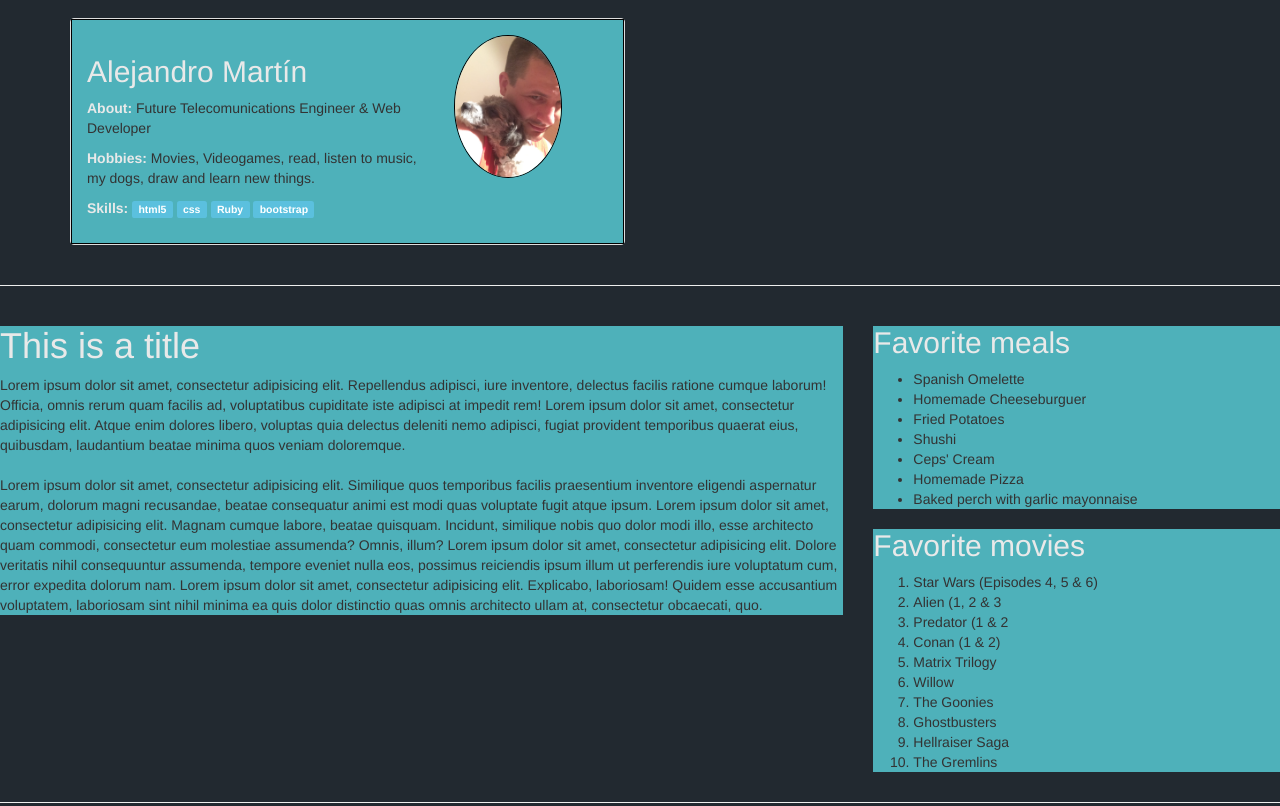
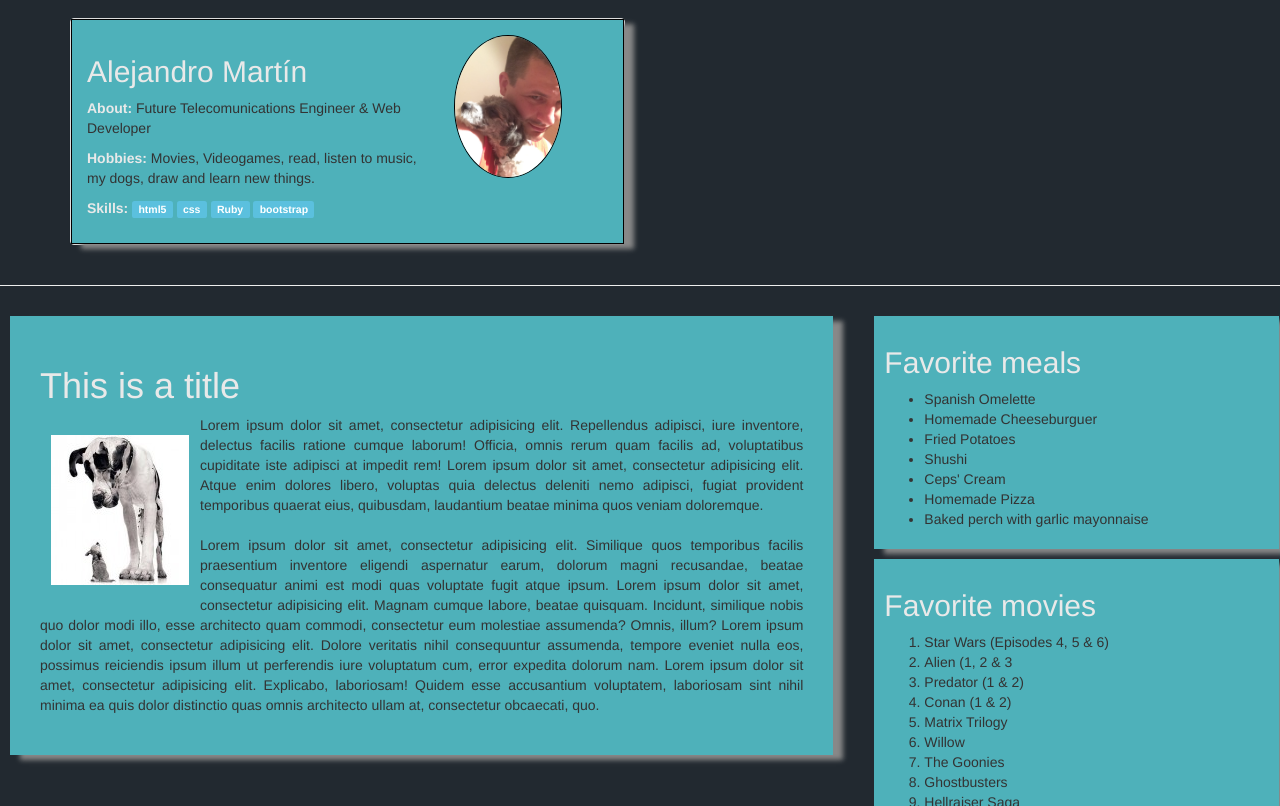
Before and after one commit to alejandromartincruz/html_css_test, a plain HTML site: page about_me.html in a window 1280 px wide. Shown: the part 146-952 px from the top of the page. Drawn offline with nearby package versions, Linux system fonts and the light colour scheme.

Commit message:
more CSS section

```diff
--- a/about_me.html
+++ b/about_me.html
@@ -36,7 +36,7 @@
   	<div class="col-md-6">
 
       <div class="panel panel-default"><a name="user_profile"></a>
-			<div class="panel-body green_color borderline">
+			<div class="panel-body green_color borderline shadowedBox">
               		<div class="row">
                         <div class="col-sm-8">
                             <h2 class="white_text">Alejandro Martín</h2>
@@ -62,9 +62,12 @@
 <hr>
 
 <div class="row">
+
 	<div class="col-sm-8 main-left container"><a name="about_me"></a>
- 	<article class="green_color">
+ 	<article class="green_color shadowedBox">
 		<h1 class="white_text">This is a title</h1>
+
+			<img src="./images/dogs.jpg" alt="" class="floatedBox division">
 
  			<p>Lorem ipsum dolor sit amet, consectetur adipisicing elit. Repellendus adipisci, iure inventore, delectus facilis ratione cumque laborum! Officia, omnis rerum quam facilis ad, voluptatibus cupiditate iste adipisci at impedit rem!
  			Lorem ipsum dolor sit amet, consectetur adipisicing elit. Atque enim dolores libero, voluptas quia delectus deleniti nemo adipisci, fugiat provident temporibus quaerat eius, quibusdam, laudantium beatae minima quos veniam doloremque.
@@ -77,7 +80,7 @@
 
 <div class="col-sm-4 main-right">
 <aside id="main-right-hot">
-	<div class="green_color">
+	<div class="division green_color shadowedBox">
 	<h2 class="white_text">Favorite meals</h2>
 	<ul>
 		<li>Spanish Omelette</li>
@@ -92,12 +95,12 @@
 </aside>
 
 <aside>
-		<div class="green_color">
+		<div class="division green_color shadowedBox">
         <h2 class="white_text">Favorite movies</h2>
         <ol>
           <li>Star Wars (Episodes 4, 5 & 6)</li>
           <li>Alien (1, 2 & 3</li>
-          <li>Predator (1 & 2</li>
+          <li>Predator (1 & 2)</li>
           <li>Conan (1 & 2)</li>
           <li>Matrix Trilogy</li>
           <li>Willow</li>
@@ -113,7 +116,7 @@
 
 <hr>
 
-<div class="container green_color"><a name="curriculum"></a>
+<div class="container green_color shadowedBox"><a name="curriculum"></a>
   <h2 class="white_text">My last jobs</h2>
   <table class="table">
     <thead>
@@ -148,6 +151,7 @@
   </table>
 </div>
 
+
  <div id="footer">
       <div class="container">
         <p class="text-muted credit navbar-text">This web is Licensed under the <a href="http://www.apache.org/licenses/LICENSE-2.0">Apache License Version 2.0</a><br>Web designed by <a href="https://github.com/alejandromartincruz">Alejandro Martin</a>.</p>
--- a/css/blog.css
+++ b/css/blog.css
@@ -38,6 +38,27 @@ footer {
   color: orange;
 }
 
+article {
+	padding: 30px;
+	margin: 10px;
+	text-align: justify;
+}
+
+.division {
+	padding: 10px;
+	margin: 10px 1px;
+}
+
+.floatedBox {
+    float: left;
+}
+
+.shadowedBox {
+  -webkit-box-shadow:10px 5px 5px #888888;
+  -moz-box-shadow:10px 5px 5px #888888;
+  box-shadow:10px 5px 5px #888888;
+}
+
 /*header {
   color: purple;
   font-size: 28px;
```
Also changed, not shown: index.html (+1 -1 lines), images/dogs.jpg (added).
